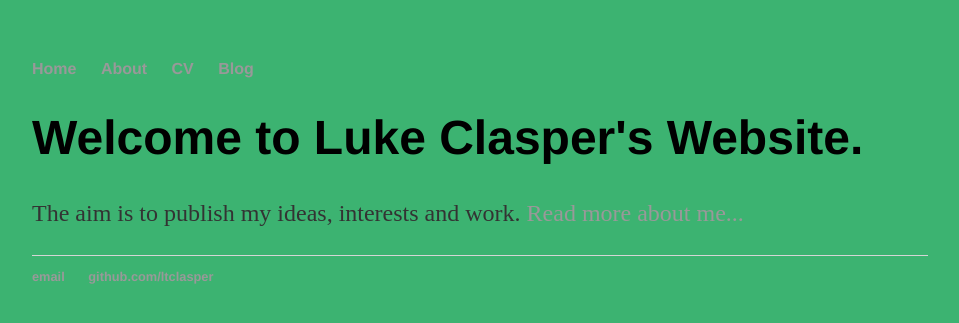
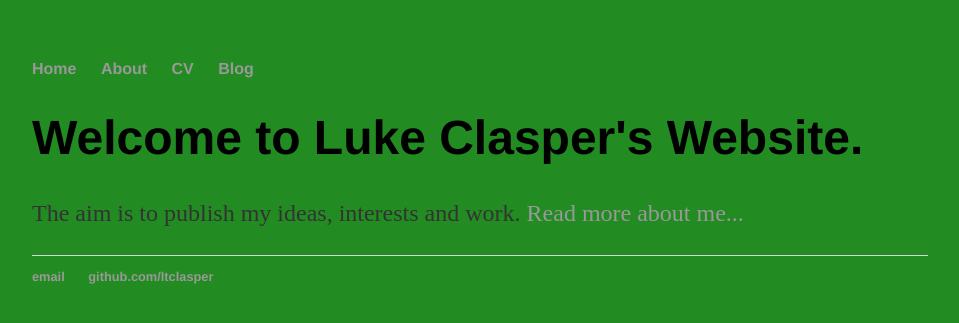
Before and after one commit to ltclasper/ltclasper.github.io, a Jekyll site: the page built from index.html, in a window 1280 px wide. Shown: the top 323 px of the page, without its empty margins (160-1119 px from the left). Built offline with Jekyll 4.4.1, drawn with Linux system fonts in a browser that asks for light colours.

Commit message:
Update main.css

```diff
--- a/css/main.css
+++ b/css/main.css
@@ -1,7 +1,7 @@
 body {
     margin: 60px auto;
     width: 70%;
-    background-color: MediumSeaGreen;
+    background-color: ForestGreen;
 }
 nav ul, footer ul {
     font-family:'Helvetica', 'Arial', 'Sans-Serif';
```
